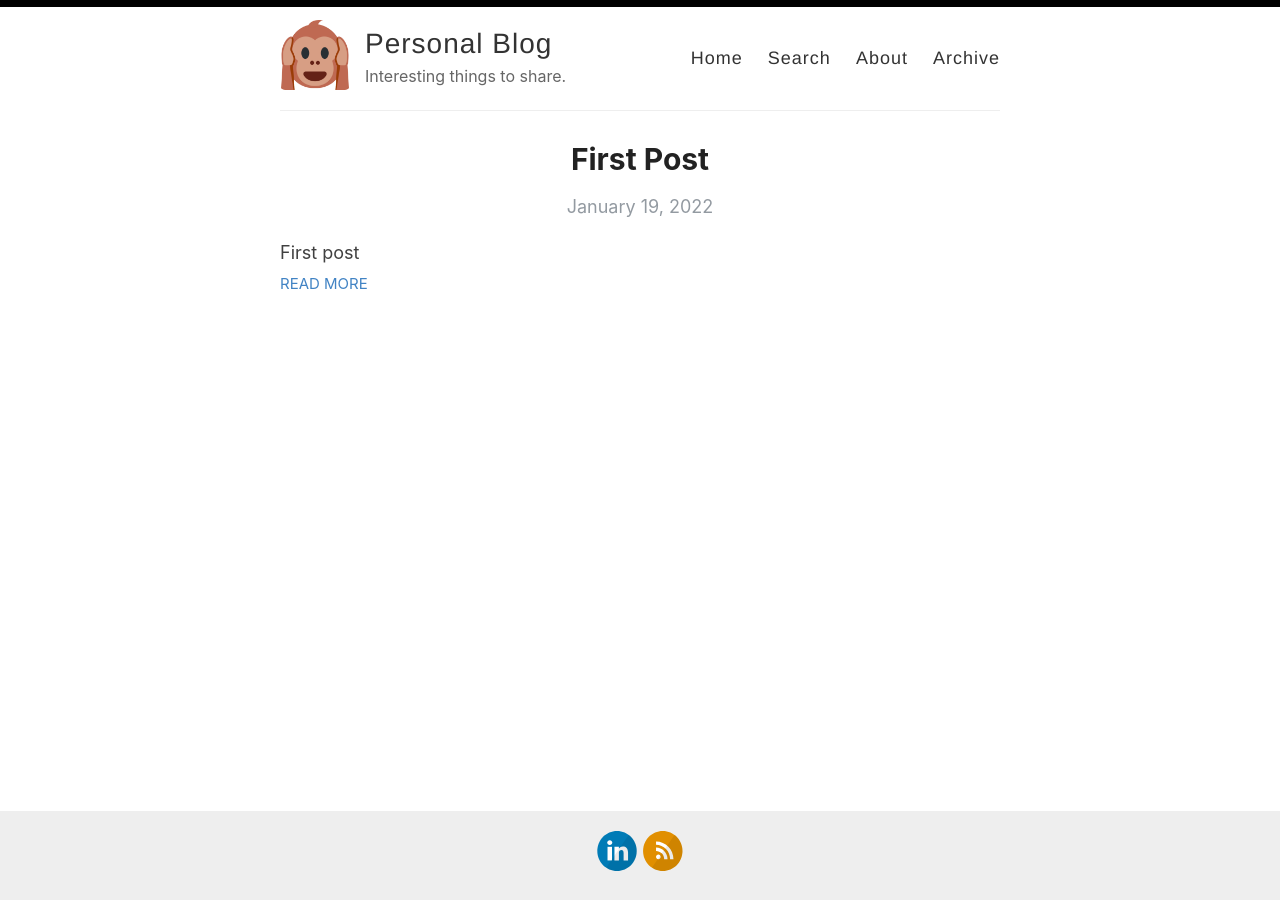
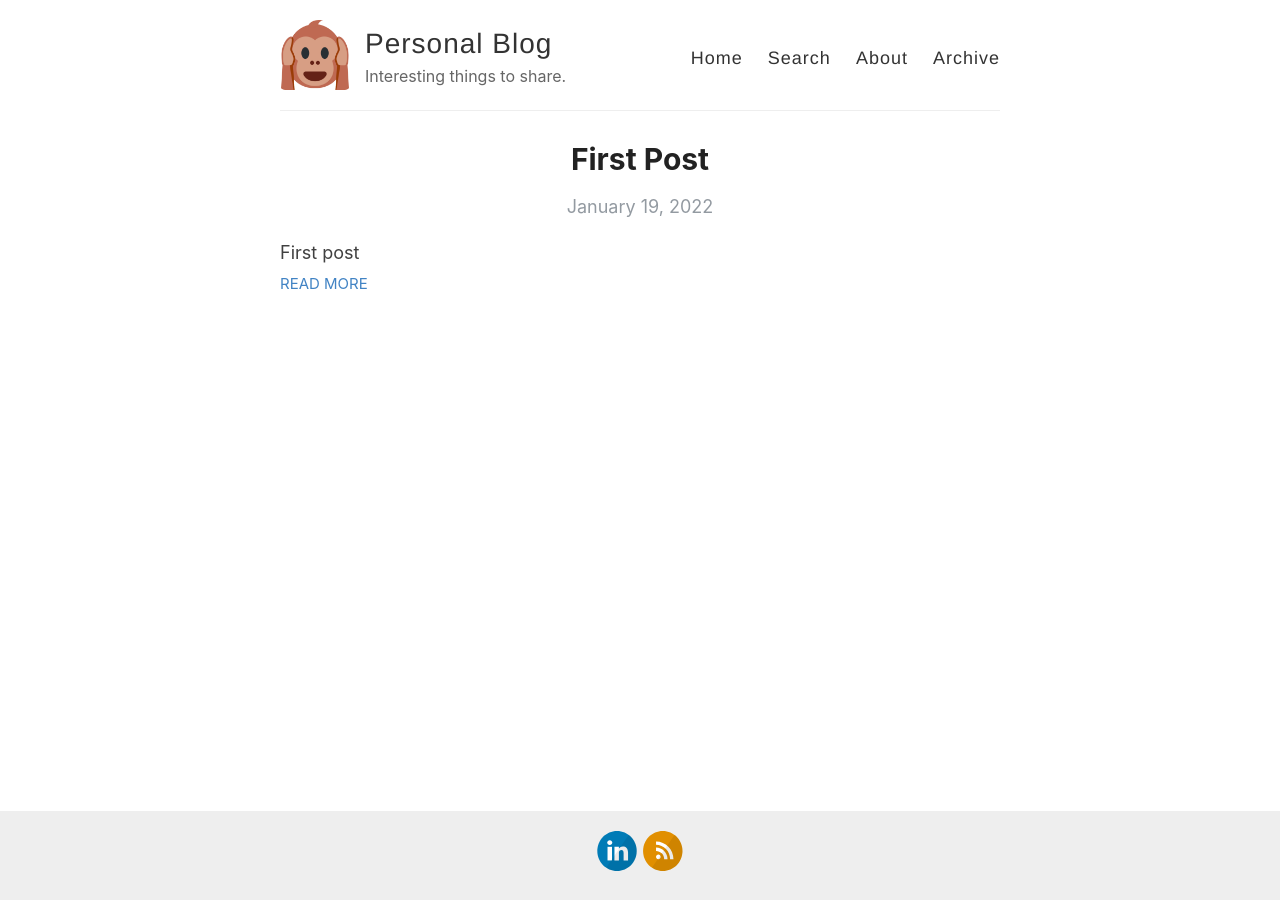
Before and after one commit to tiebingzhang/tiebingzhang.github.io, a Jekyll site: the page built from index.html, in a window 1280 px wide. Built offline with Jekyll 4.4.1, drawn with Linux system fonts in a browser that asks for light colours; the list of posts is cut into pages by our own code.

Commit message:
removed top bar

```diff
--- a/_layouts/default.html
+++ b/_layouts/default.html
@@ -15,7 +15,7 @@
   </head>
 
   <body>
-    <div id="bar"></div>
+	  <!--<div id="bar"></div>-->
     <div class="wrapper-container">
       <div class="wrapper-masthead">
         <div class="container">
```
